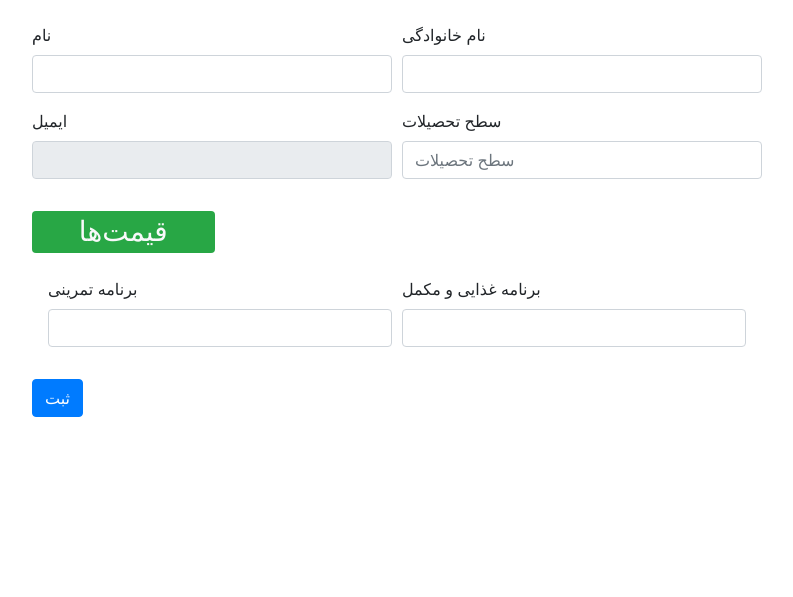
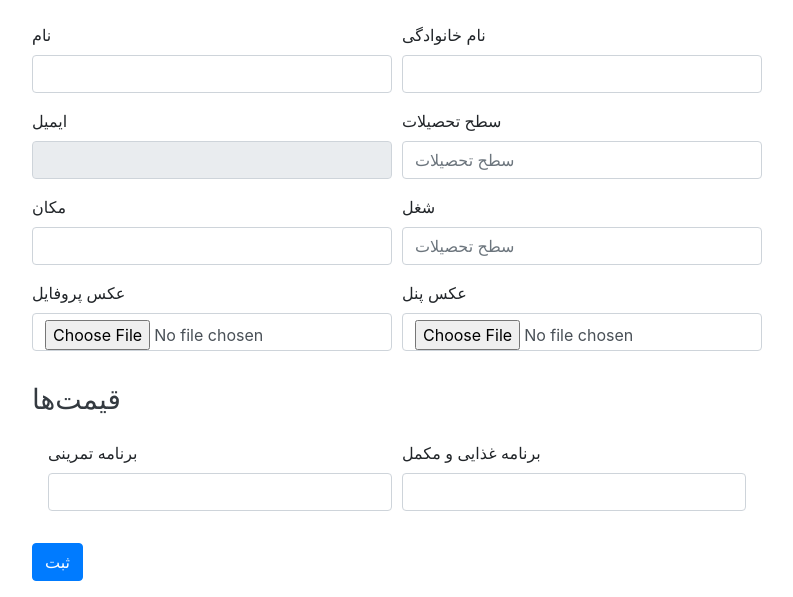
Before and after one commit to Amirbapiri/peace, a Django app: template coaches/templates/coaches/dashboard.html in a window 1280 px wide. Shown: the part 332-929 px from the top of the page, without its empty margins (433-1226 px from the left). Before the commit the page ends 749 px from the top, so only its background shows below. Run offline with Django 3.2, Linux system fonts and the light colour scheme; the template is opened without the code that fills it, so the values that code supplies are empty; some libraries are stand-ins or nearby versions.

Commit message:
Created form to update image, panel_image, education of a coach

```diff
--- a/coaches/templates/coaches/dashboard.html
+++ b/coaches/templates/coaches/dashboard.html
@@ -50,11 +50,11 @@
         <div class="row mt-5">
             <div class="col-md-4">
                 <ul class="listbox">
-                    <img src="{{request.user.profile.image.url}}"/>
+                    <img src="{{request.user.profile.coachprofileextra.image.url}}"/>
                 </ul>
             </div>
             <div class="col-md-8">
-              <form method="POST" action="{% url 'coaches:update_coach_information' %}">
+              <form method="POST" action="{% url 'coaches:update_coach_information' %}" enctype="multipart/form-data">
               {% csrf_token %}
                   <div class="form-row">
                     <div class="form-group col-md-6">
@@ -73,10 +73,30 @@
                     </div>
                     <div class="form-group col-md-6">
                       <label for="inputEdu">سطح تحصیلات</label>
-                      <input type="text" class="form-control" id="inputEdu" placeholder="سطح تحصیلات" value="{{ request.user.profile.edu }}">
+                      <input type="text" class="form-control" id="inputEdu" name="education" placeholder="سطح تحصیلات" value="{{ request.user.profile.coachprofileextra.education }}">
                     </div>
                   </div>
-                  <h3 class="bg-success text-light p-1  mt-3 w-25 text-center rounded">قیمت‌ها</h3>
+                  <div class="form-row">
+                    <div class="form-group col-md-6">
+                      <label for="inputLocation">مکان</label>
+                      <input type="text" class="form-control" name="location" id="inputLocation" placeholder="" value="{{ request.user.profile.location }}">
+                    </div>
+                    <div class="form-group col-md-6">
+                      <label for="inputJob">شغل</label>
+                      <input type="text" class="form-control" name="job" id="inputJob" placeholder="سطح تحصیلات" value="{{ request.user.profile.job }}">
+                    </div>
+                  </div>
+                  <div class="form-row">
+                    <div class="form-group col-md-6">
+                      <label for="inputImage">عکس پروفایل</label>
+                      <input type="file" class="form-control" name="image" id="inputImage" placeholder="" value="{{ request.user.profile.location }}">
+                    </div>
+                    <div class="form-group col-md-6">
+                      <label for="inputPanelImage">عکس پنل</label>
+                      <input type="file" class="form-control" name="panel_image" id="inputPanelImage" placeholder="سطح تحصیلات" value="{{ request.user.profile.job }}">
+                    </div>
+                  </div>
+                  <h3 class="text-dark mt-3 d-inline-block">قیمت‌ها</h3>
                   <div class="p-3">
                     <div class="form-row">
                       <div class="form-group col-md-6">
```
Also changed, not shown: coaches/forms.py (+13 -0 lines), profiles/views.py (+13 -7 lines).
